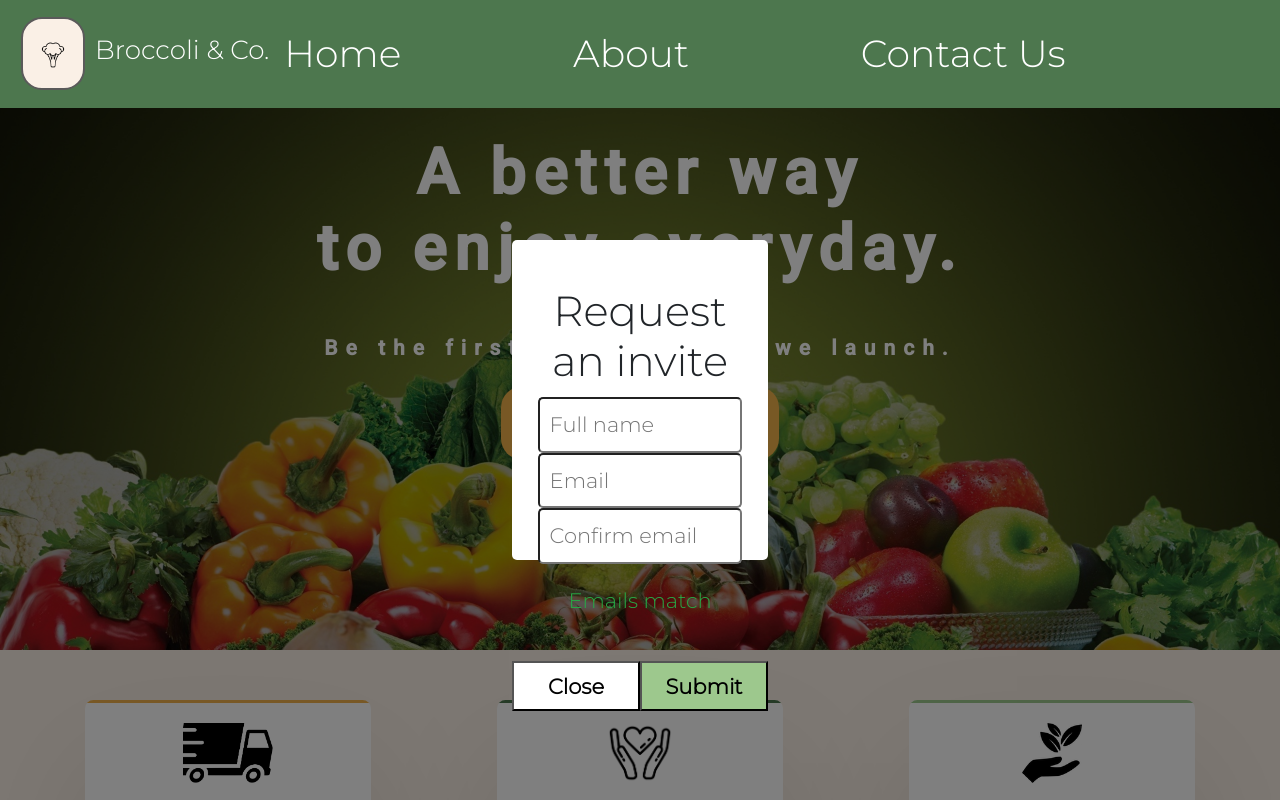
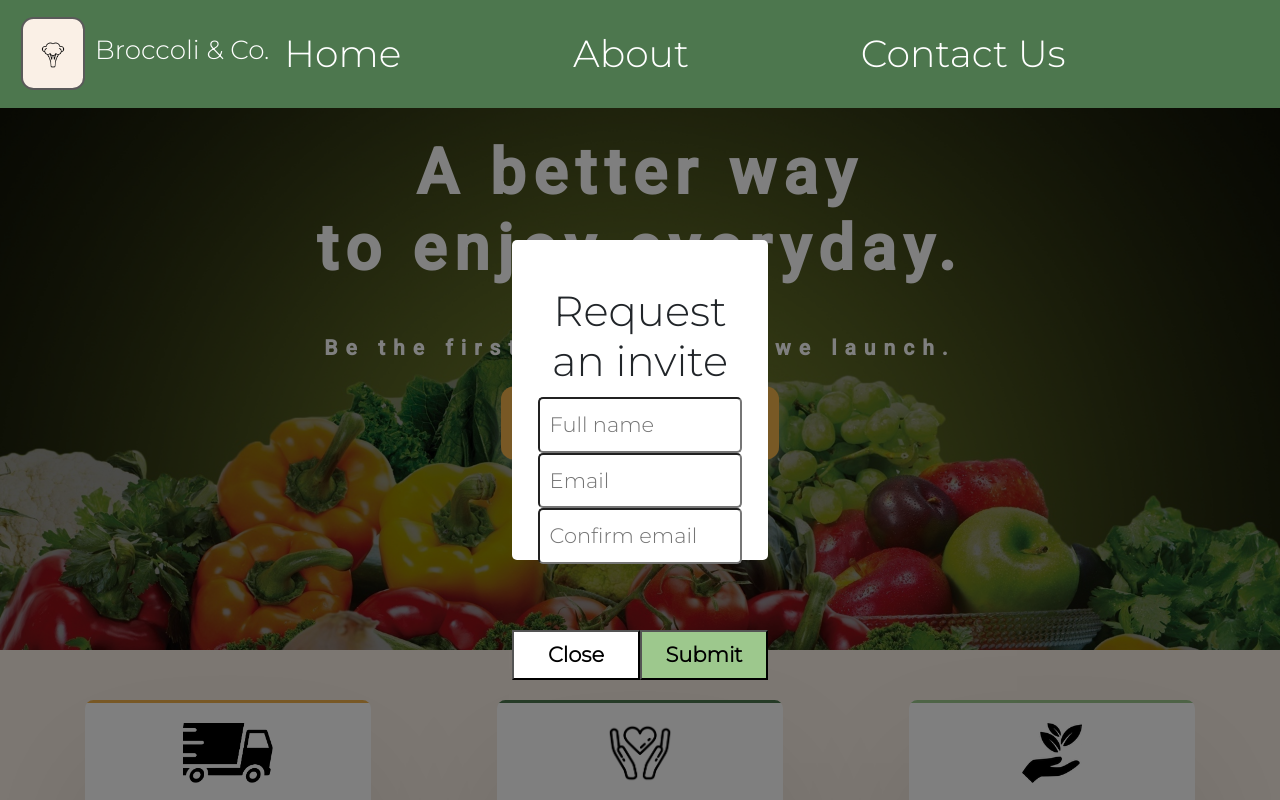
Before and after one commit to Chamma89/broccoli-and-co, a React (Create React App) app: page / in a window 1280 px wide. Both pictures are taken after a click on the button "REQUEST AN INVITE". Shown: the top 800 px of the page. Built offline with nearby package versions, Linux system fonts and the light colour scheme.

Commit message:
Improve dynamic message for emails matched, button style updates

```diff
--- a/src/components/Main.js
+++ b/src/components/Main.js
@@ -14,6 +14,7 @@ function Main() {
   const [responsePost, setResponsePost] = useState("");
   const [name, setName] = useState("");
   const [email, setEmail] = useState("");
+  const [emailsMatchedMessage, setEmailsMatchedMessage] = useState("");
   const [confirmEmail, setConfirmEmail] = useState("");
 
   const onSubmit = (e) => {
@@ -39,19 +40,25 @@ function Main() {
   };
 
   useEffect(() => {
+    if (email.length !== 0 && confirmEmail.length !== 0) {
+      if (email.toLowerCase() === confirmEmail.toLowerCase()) {
+        setEmailsMatchedMessage(() => setEmailsMatchedMessage("Emails match"));
+      } else {
+        setEmailsMatchedMessage(() =>
+          setEmailsMatchedMessage("Emails dont match")
+        );
+      }
+    } else {
+      setEmailsMatchedMessage("");
+    }
+  }, [email, confirmEmail]);
+
+  useEffect(() => {
     if (responsePost == 200) {
       setModalIsOpen(() => setModalIsOpen(false));
       setSuccessModalIsOpen(() => setSuccessModalIsOpen(true));
     }
   }, [responsePost]);
-
-  function matchingEmails() {
-    if (email.toLowerCase() === confirmEmail.toLowerCase()) {
-      return <span className="text-success">Emails match</span>;
-    } else {
-      return <span className="text-danger">Emails don't match</span>;
-    }
-  }
 
   function resetForm() {
     setName("");
@@ -103,7 +110,9 @@ function Main() {
                   placeholder="Full name"
                   value={name}
                   minLength="3"
-                  onChange={(e) => setName(e.currentTarget.value)}
+                  onChange={(e) => {
+                    setName(e.currentTarget.value);
+                  }}
                   required
                 />
                 <input
@@ -121,7 +130,13 @@ function Main() {
                   required
                 />
               </div>
-              <span className="mt-3">{matchingEmails()}</span>
+              <span
+                className={`${
+                  email === confirmEmail ? "text-success" : "text-danger"
+                } mt-3`}
+              >
+                {emailsMatchedMessage}
+              </span>
               <div className="main-body__modal__buttons">
                 <button
                   className="main-body__modal__buttons--close"
--- a/src/styles/_Main.scss
+++ b/src/styles/_Main.scss
@@ -4,7 +4,7 @@
 
 .main-body {
   &__image {
-    filter: brightness(70%);
+    filter: brightness(60%);
     height: 100%;
     width: 100%;
   }
@@ -38,6 +38,7 @@
 
   button {
     @include buttonEssentials($naturalYellow, $charcoal);
+    box-shadow: 0px 8px 15px rgba(255, 255, 255, 0.4);
     font-weight: 600;
     letter-spacing: 2px;
     margin-top: 15px;
--- a/src/styles/_Variables.scss
+++ b/src/styles/_Variables.scss
@@ -18,7 +18,7 @@ $naturalYellow: #f1b24a;
 // Buttons
 
 // Card styling
-$standardBorderRadius: 1rem;
+$standardBorderRadius: 0.6rem;
 $transition: 0.2s;
 
 // Headings
```
